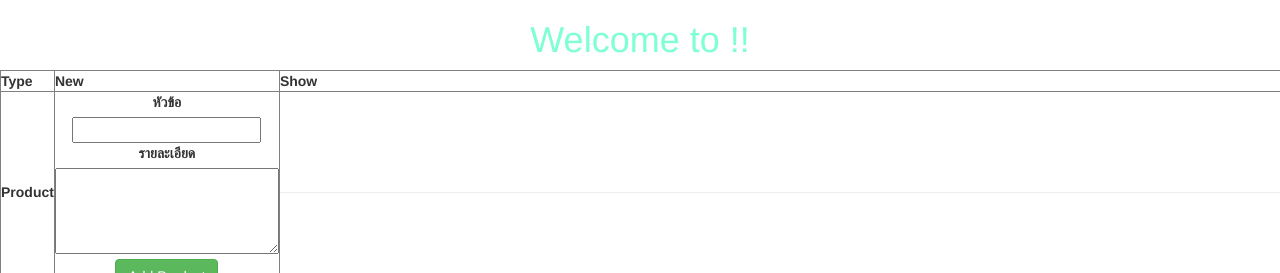
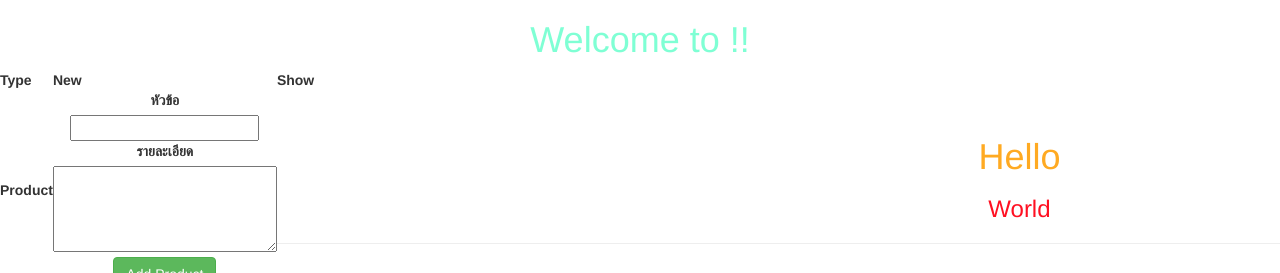
Before and after one commit to korakod/RewriteEntroAdmin, an Angular app: page / in a window 1280 px wide. Shown: the top 273 px of the page. Built offline with nearby package versions, Linux system fonts and the light colour scheme.

Commit message:
create product service

```diff
--- a/src/app/app.component.html
+++ b/src/app/app.component.html
@@ -2,7 +2,7 @@
   <h1>
     Welcome to {{title}}!!
   </h1>
-  <table  class="table table-striped" border="1">
+  <table  class="table table-striped" border="0" align="center"  >
     <tr>
       <th>Type</th>
       <th>New</th>
--- a/src/app/app.component.ts
+++ b/src/app/app.component.ts
@@ -1,4 +1,7 @@
+import { ProductService } from './services/product.service';
 import { Component } from '@angular/core';
+import { Http } from '@angular/http';
+import "rxjs/add/operator/map";
 
 @Component({
   selector: 'app-root',
@@ -7,7 +10,11 @@ import { Component } from '@angular/core';
 })
 
 export class AppComponent {
-  productNew =[{subject:'' ,detail:''}];
+  productNew=[];
+
+  constructor(public productService:ProductService ,public http:Http){
+        this.productNew = this.productService.product;
+  }
 
   addNewProduct(productName,productDeatil){
       let newProduct ={subject: productName ,detail:productDeatil};
--- /dev/null
+++ b/src/app/services/product.service.ts
@@ -0,0 +1,8 @@
+import { Injectable } from '@angular/core';
+
+@Injectable()
+export class ProductService {
+  product =[{subject:'Hello' ,detail:'World'}];
+  constructor() { }
+
+}
```
Also changed, not shown: src/app/app.module.ts (+6 -2 lines), 1 other file (tests, documents, lock files or other folders).
